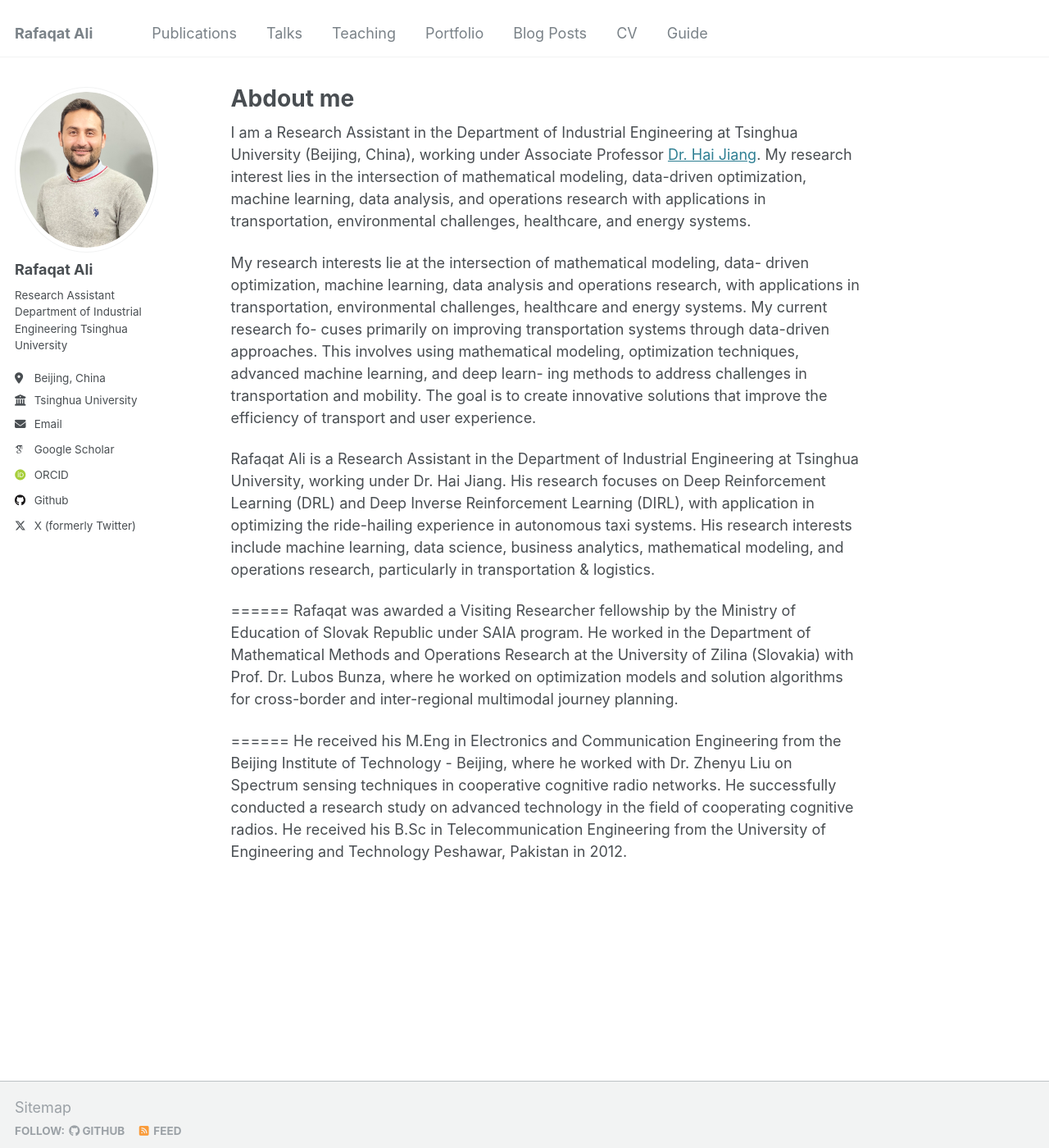
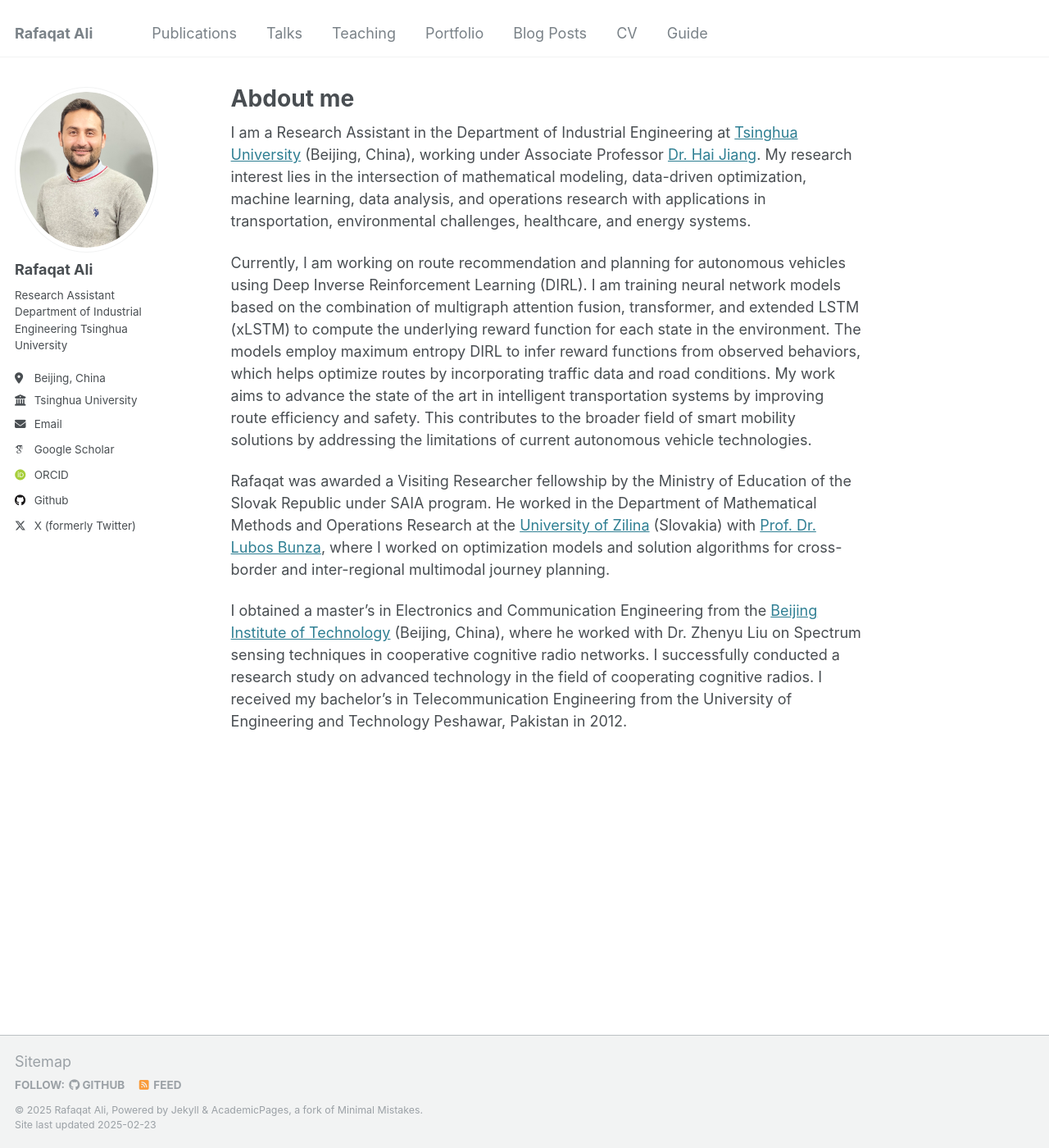
Before and after one commit to ralikk/ralikk.github.io, a Jekyll site: the page built from _pages/about.md, in a window 1280 px wide and 1400 px high. Shown: the whole window at 82% size. Built offline with Jekyll 4.4.1, drawn with Linux system fonts in a browser that asks for light colours; some web fonts are replaced.

Commit message:
Update about.md

```diff
--- a/_pages/about.md
+++ b/_pages/about.md
@@ -7,17 +7,11 @@ redirect_from:
   - /about.html
 ---
 
-I am a Research Assistant in the Department of Industrial Engineering at Tsinghua University (Beijing, China), working under Associate Professor [Dr. Hai Jiang](https://www.ie.tsinghua.edu.cn/eng/info/1051/1023.htm). My research interest lies in the intersection of mathematical modeling, data-driven optimization, machine learning, data analysis, and operations research with applications in transportation, environmental challenges, healthcare, and energy systems.
+I am a Research Assistant in the Department of Industrial Engineering at [Tsinghua University](https://www.tsinghua.edu.cn) (Beijing, China), working under Associate Professor [Dr. Hai Jiang](https://www.ie.tsinghua.edu.cn/eng/info/1051/1023.htm). My research interest lies in the intersection of mathematical modeling, data-driven optimization, machine learning, data analysis, and operations research with applications in transportation, environmental challenges, healthcare, and energy systems.
+
+Currently, I am working on route recommendation and planning for autonomous vehicles using Deep Inverse Reinforcement Learning (DIRL). I am training neural network models based on the combination of multigraph attention fusion, transformer, and extended LSTM (xLSTM) to compute the underlying reward function for each state in the environment. The models employ maximum entropy DIRL to infer reward functions from observed behaviors, which helps optimize routes by incorporating traffic data and road conditions. My work aims to advance the state of the art in intelligent transportation systems by improving route efficiency and safety. This contributes to the broader field of smart mobility solutions by addressing the limitations of current autonomous vehicle technologies.
+
+Rafaqat was awarded a Visiting Researcher fellowship by the Ministry of Education of the Slovak Republic under SAIA program. He worked in the Department of Mathematical Methods and Operations Research at the [University of Zilina](https://www.uniza.sk) (Slovakia) with [Prof. Dr. Lubos Bunza](http://frdsa.uniza.sk/~buzna/), where I worked on optimization models and solution algorithms for cross-border and inter-regional multimodal journey planning.
 
 
-
-My research interests lie at the intersection of mathematical modeling, data- driven optimization, machine learning, data analysis and operations research, with applications in transportation, environmental challenges, healthcare and energy systems. My current research fo- cuses primarily on improving transportation systems through data-driven approaches. This involves using mathematical modeling, optimization techniques, advanced machine learning, and deep learn- ing methods to address challenges in transportation and mobility. The goal is to create innovative solutions that improve the efficiency of transport and user experience.
-
-
-Rafaqat Ali is a Research Assistant in the Department of Industrial Engineering at Tsinghua University, working under Dr. Hai Jiang. His research focuses on Deep Reinforcement Learning (DRL) and Deep Inverse Reinforcement Learning (DIRL), with application in optimizing the ride-hailing experience in autonomous taxi systems. His research interests include machine learning, data science, business analytics, mathematical modeling, and operations research, particularly in transportation & logistics.
-
-======
-Rafaqat was awarded a Visiting Researcher fellowship by the Ministry of Education of Slovak Republic under SAIA program. He worked in the Department of Mathematical Methods and Operations Research at the University of Zilina (Slovakia) with Prof. Dr. Lubos Bunza, where he worked on optimization models and solution algorithms for cross-border and inter-regional multimodal journey planning.
-
-======
-He received his M.Eng in Electronics and Communication Engineering from the Beijing Institute of Technology - Beijing, where he worked with Dr. Zhenyu Liu on Spectrum sensing techniques in cooperative cognitive radio networks. He successfully conducted a research study on advanced technology in the field of cooperating cognitive radios. He received his B.Sc in Telecommunication Engineering from the University of Engineering and Technology Peshawar, Pakistan in 2012.
+I obtained a master's in Electronics and Communication Engineering from the [Beijing Institute of Technology](https://www.bit.edu.cn) (Beijing, China), where he worked with Dr. Zhenyu Liu on Spectrum sensing techniques in cooperative cognitive radio networks. I successfully conducted a research study on advanced technology in the field of cooperating cognitive radios. I received my bachelor's in Telecommunication Engineering from the University of Engineering and Technology Peshawar, Pakistan in 2012.
```
